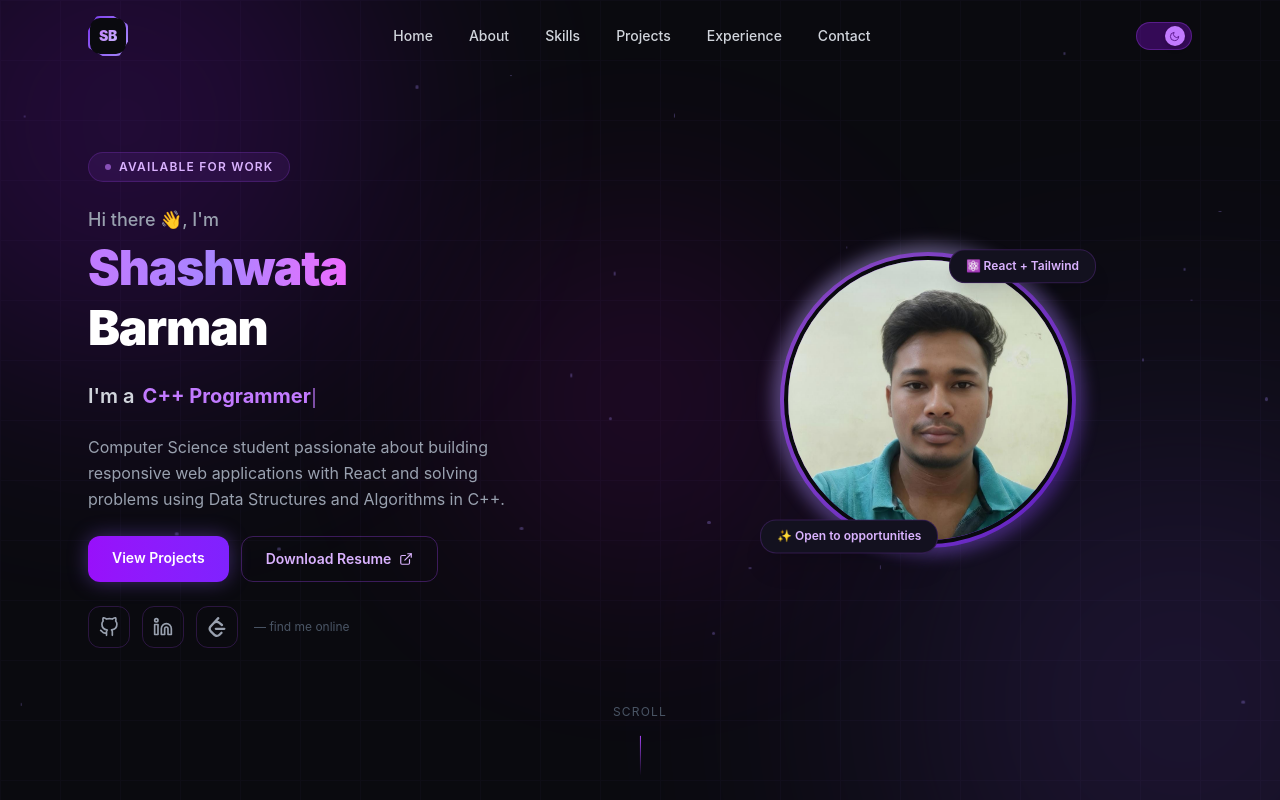
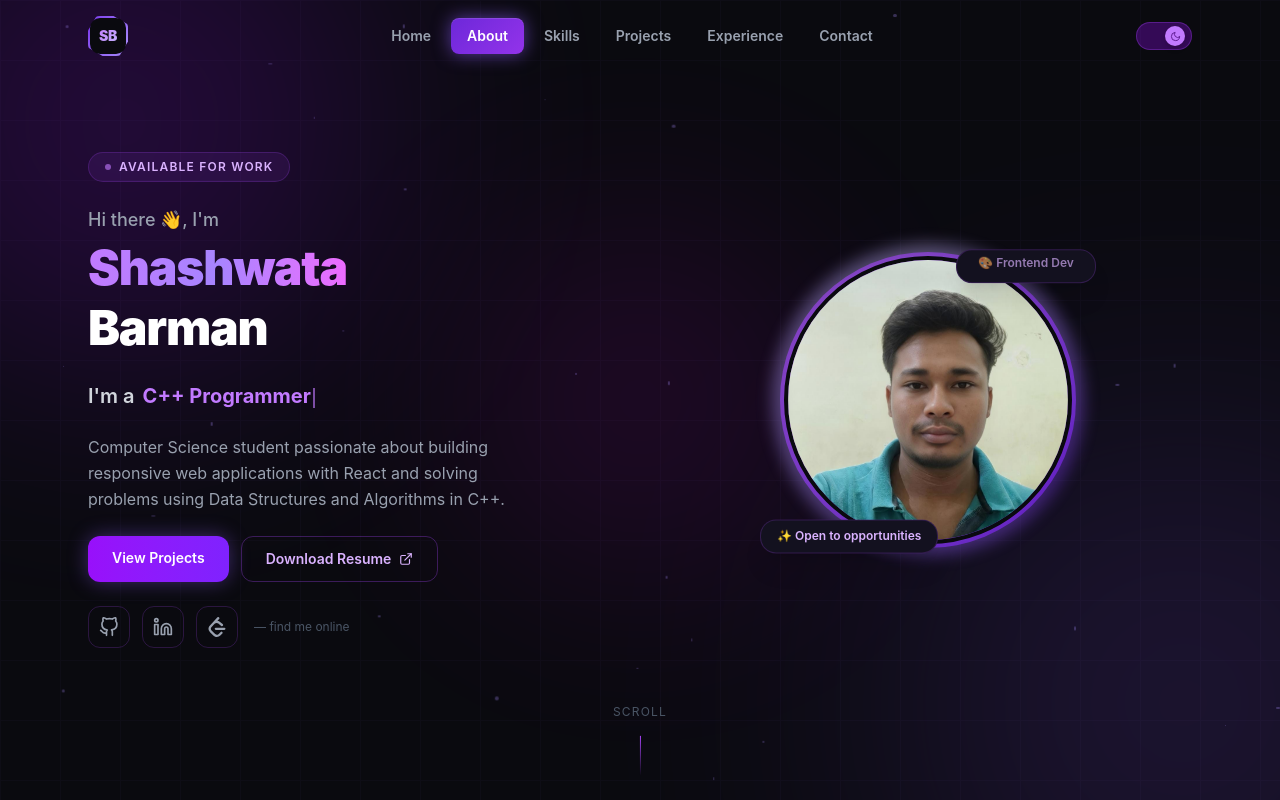
Before and after one commit to shashwata-66/Shashwata, a React (Vite) app: page / in a window 1280 px wide. Shown: the top 800 px of the page. Built offline with nearby package versions, Linux system fonts and the light colour scheme.

Commit message:
Update navbar active link style from underline to pill highlight

```diff
--- a/src/components/Hero.jsx
+++ b/src/components/Hero.jsx
@@ -1,11 +1,17 @@
 import { useEffect, useState } from "react";
-import { motion } from "framer-motion";
+import { motion, AnimatePresence } from "framer-motion";
 import { FiGithub, FiLinkedin, FiExternalLink } from "react-icons/fi";
 import { SiLeetcode } from "react-icons/si";
 
 import heroImage from "../assets/hero-image.jpeg";
 
-const roles = ["Front End Developer", "C++ Programmer", "DSA Enthusiast", "Creative Coder"];
+const roles = ["Front End Developer", "C++ Programmer", "DSA Enthusiast", "Problem Solver"];
+
+const photoBadges = [
+  { emoji: "⚛️", text: "React + Tailwind" },
+  { emoji: "⚡", text: "C++ + DSA" },
+  { emoji: "🎨", text: "Frontend Dev" },
+];
 
 const socialLinks = [
   { icon: <FiGithub size={20} />,   href: "https://github.com/shashwata-66",                   label: "GitHub"   },
@@ -42,6 +48,15 @@ function useTypewriter(words, speed = 80, pause = 1800) {
   return displayed;
 }
 
+function useRotatingBadge(items, interval = 2200) {
+  const [index, setIndex] = useState(0);
+  useEffect(() => {
+    const t = setInterval(() => setIndex(i => (i + 1) % items.length), interval);
+    return () => clearInterval(t);
+  }, [items.length, interval]);
+  return index;
+}
+
 function Particle({ darkMode }) {
   const style = {
     left:              `${Math.random() * 100}%`,
@@ -60,8 +75,9 @@ function Particle({ darkMode }) {
 }
 
 export default function Hero({ darkMode }) {
-  const typed     = useTypewriter(roles);
-  const particles = Array.from({ length: 30 });
+  const typed       = useTypewriter(roles);
+  const badgeIndex  = useRotatingBadge(photoBadges);
+  const particles   = Array.from({ length: 30 });
 
   // Three breakpoints: phone < 640, tablet 640–1279, desktop >= 1280
   const [screenType, setScreenType] = useState("desktop");
@@ -200,9 +216,22 @@ export default function Hero({ darkMode }) {
                     darkMode ? "bg-[#13111f] border-purple-500/20 text-purple-300" : "bg-white border-purple-100 text-purple-700"
                   }`}>✨ Open to opportunities</motion.div>
                 <motion.div animate={{ y: [0, 6, 0] }} transition={{ duration: 3.5, repeat: Infinity, ease: "easeInOut", delay: 1 }}
-                  className={`absolute -top-3 -right-6 px-4 py-2 rounded-2xl text-xs font-semibold shadow-xl border ${
+                  className={`absolute -top-3 -right-6 overflow-hidden px-4 py-2 rounded-2xl text-xs font-semibold shadow-xl border min-w-[140px] text-center ${
                     darkMode ? "bg-[#13111f] border-purple-500/20 text-purple-300" : "bg-white border-purple-100 text-purple-700"
-                  }`}>⚛️ React + Tailwind</motion.div>
+                  }`}>
+                  <AnimatePresence mode="wait">
+                    <motion.span
+                      key={badgeIndex}
+                      initial={{ opacity: 0, y: 10 }}
+                      animate={{ opacity: 1, y: 0 }}
+                      exit={{ opacity: 0, y: -10 }}
+                      transition={{ duration: 0.35, ease: "easeOut" }}
+                      className="flex items-center justify-center gap-1.5"
+                    >
+                      {photoBadges[badgeIndex].emoji} {photoBadges[badgeIndex].text}
+                    </motion.span>
+                  </AnimatePresence>
+                </motion.div>
               </div>
             </motion.div>
 
--- a/src/components/Navbar.jsx
+++ b/src/components/Navbar.jsx
@@ -1,4 +1,4 @@
-import { useState, useEffect } from "react";
+import { useState, useEffect, useRef } from "react";
 import { motion, AnimatePresence } from "framer-motion";
 import { FiSun, FiMoon, FiMenu, FiX } from "react-icons/fi";
 
@@ -11,12 +11,31 @@ const navLinks = [
   { label: "Contact",    href: "#contact" },
 ];
 
+// Returns whichever section has scrolled past the top-third of the viewport
+function getActiveSection() {
+  const triggerY = window.innerHeight * 0.35; // 35% down viewport
+
+  // Walk sections bottom-up; first one whose top is above the trigger line wins
+  for (let i = navLinks.length - 1; i >= 0; i--) {
+    const el = document.querySelector(navLinks[i].href);
+    if (!el) continue;
+    if (el.getBoundingClientRect().top <= triggerY) {
+      return navLinks[i].href;
+    }
+  }
+  return "#hero";
+}
+
 export default function Navbar({ darkMode, toggleDarkMode }) {
-  const [scrolled, setScrolled]     = useState(false);
-  const [menuOpen, setMenuOpen]     = useState(false);
-  const [activeLink, setActiveLink] = useState("");
-  const [isMobile, setIsMobile]     = useState(false);
+  const [scrolled,   setScrolled]   = useState(false);
+  const [menuOpen,   setMenuOpen]   = useState(false);
+  const [activeLink, setActiveLink] = useState("#hero");
+  const [isMobile,   setIsMobile]   = useState(false);
 
+  const isClickScrolling = useRef(false);
+  const suppressTimer    = useRef(null);
+
+  // ── Responsive ─────────────────────────────────────────────────────────
   useEffect(() => {
     const check = () => setIsMobile(window.innerWidth < 1280);
     check();
@@ -25,20 +44,36 @@ export default function Navbar({ darkMode, toggleDarkMode }) {
   }, []);
 
   useEffect(() => {
-    const handleScroll = () => setScrolled(window.scrollY > 20);
-    window.addEventListener("scroll", handleScroll);
-    return () => window.removeEventListener("scroll", handleScroll);
-  }, []);
-
-  useEffect(() => {
     if (!isMobile) setMenuOpen(false);
   }, [isMobile]);
 
+  // ── Scroll spy ─────────────────────────────────────────────────────────
+  useEffect(() => {
+    const onScroll = () => {
+      setScrolled(window.scrollY > 20);
+      if (!isClickScrolling.current) {
+        setActiveLink(getActiveSection());
+      }
+    };
+    window.addEventListener("scroll", onScroll, { passive: true });
+    onScroll(); // sync on mount
+    return () => window.removeEventListener("scroll", onScroll);
+  }, []);
+
+  // ── Nav click ──────────────────────────────────────────────────────────
   const handleNavClick = (href) => {
     setActiveLink(href);
     setMenuOpen(false);
-    const el = document.querySelector(href);
-    if (el) el.scrollIntoView({ behavior: "smooth" });
+
+    // Suppress spy while smooth-scroll animates (~1 s), then re-sync
+    isClickScrolling.current = true;
+    clearTimeout(suppressTimer.current);
+    suppressTimer.current = setTimeout(() => {
+      isClickScrolling.current = false;
+      setActiveLink(getActiveSection());
+    }, 1000);
+
+    document.querySelector(href)?.scrollIntoView({ behavior: "smooth" });
   };
 
   return (
@@ -55,15 +90,15 @@ export default function Navbar({ darkMode, toggleDarkMode }) {
             : "bg-transparent"
         }`}
       >
-        {/* px-6 on desktop, on mobile add pr-5 to push controls right */}
-        <div className="max-w-6xl mx-auto py-4 flex items-center justify-between"
+        <div
+          className="max-w-6xl mx-auto py-4 flex items-center justify-between"
           style={{ paddingLeft: "1.5rem", paddingRight: isMobile ? "1.25rem" : "1.5rem" }}
         >
 
-          {/* Logo */}
+          {/* ── Logo ─────────────────────────────────────────────────── */}
           <motion.a
             href="#"
-            onClick={() => window.scrollTo({ top: 0, behavior: "smooth" })}
+            onClick={(e) => { e.preventDefault(); handleNavClick("#hero"); }}
             whileHover={{ scale: 1.05 }}
             whileTap={{ scale: 0.97 }}
             className="relative group"
@@ -75,8 +110,10 @@ export default function Navbar({ darkMode, toggleDarkMode }) {
                 className="absolute inset-0"
                 style={{ background: "conic-gradient(from 0deg, #7c3aed, #a78bfa, #7c3aed)" }}
               />
-              <div className="absolute inset-[2px] rounded-[10px] flex items-center justify-center"
-                style={{ background: darkMode ? "#0a0a0f" : "#ffffff" }}>
+              <div
+                className="absolute inset-[2px] rounded-[10px] flex items-center justify-center"
+                style={{ background: darkMode ? "#0a0a0f" : "#ffffff" }}
+              >
                 <span className="text-sm font-black tracking-tight bg-gradient-to-br from-purple-400 to-violet-300 bg-clip-text text-transparent select-none">
                   SB
                 </span>
@@ -84,46 +121,70 @@ export default function Navbar({ darkMode, toggleDarkMode }) {
             </div>
           </motion.a>
 
-          {/* Desktop Nav Links */}
+          {/* ── Desktop links ─────────────────────────────────────────── */}
           {!isMobile && (
             <ul className="flex items-center gap-1">
-              {navLinks.map((link, i) => (
-                <motion.li key={link.href}
-                  initial={{ opacity: 0, y: -10 }} animate={{ opacity: 1, y: 0 }}
+              {navLinks.map((link, i) => {
+                const isActive = activeLink === link.href;
+                return (
+                  <motion.li
+                    key={link.href}
+                    initial={{ opacity: 0, y: -10 }}
+                    animate={{ opacity: 1, y: 0 }}
                     transition={{ delay: 0.1 + i * 0.07, duration: 0.4 }}
                   >
                     <button
                       onClick={() => handleNavClick(link.href)}
-                    className={`relative px-4 py-2 text-sm font-medium rounded-lg transition-colors duration-200 group ${
-                      darkMode ? "text-gray-300 hover:text-white" : "text-gray-600 hover:text-gray-900"
-                    } ${activeLink === link.href ? (darkMode ? "text-white" : "text-gray-900") : ""}`}
+                      className={`relative px-4 py-2 text-sm font-semibold rounded-lg transition-colors duration-200 group ${
+                        isActive
+                          ? "text-white"
+                          : darkMode
+                          ? "text-gray-400 hover:text-white"
+                          : "text-gray-500 hover:text-gray-900"
+                      }`}
                     >
-                    <span className={`absolute inset-0 rounded-lg transition-opacity duration-200 ${
-                      activeLink === link.href ? "opacity-100" : "opacity-0 group-hover:opacity-100"
-                    } ${darkMode ? "bg-purple-500/10" : "bg-purple-50"}`} />
-                    <span className="relative z-10">{link.label}</span>
-                    {activeLink === link.href && (
-                      <motion.span layoutId="activeNavUnderline"
-                        className="absolute bottom-0.5 left-3 right-3 h-[2px] rounded-full"
-                        style={{ background: "linear-gradient(90deg, #7c3aed, #c084fc)" }}
-                        transition={{ type: "spring", stiffness: 400, damping: 30 }}
+                      {/* Animated glowing pill for active */}
+                      {isActive && (
+                        <motion.span
+                          layoutId="activeNavPill"
+                          className="absolute inset-0 rounded-lg"
+                          style={{
+                            background: "linear-gradient(135deg, #6d28d9, #9333ea)",
+                            boxShadow: "0 0 18px rgba(139,92,246,0.6), inset 0 1px 0 rgba(255,255,255,0.12)",
+                          }}
+                          transition={{ type: "spring", stiffness: 380, damping: 30 }}
                         />
                       )}
+
+                      {/* Hover bg when not active */}
+                      {!isActive && (
+                        <span
+                          className={`absolute inset-0 rounded-lg opacity-0 group-hover:opacity-100 transition-opacity duration-200 ${
+                            darkMode ? "bg-white/5" : "bg-gray-100"
+                          }`}
+                        />
+                      )}
+
+                      <span className="relative z-10">{link.label}</span>
                     </button>
                   </motion.li>
-              ))}
+                );
+              })}
             </ul>
           )}
 
-          {/* Right controls */}
+          {/* ── Right controls ────────────────────────────────────────── */}
           <div className="flex items-center gap-2">
 
-            {/* Dark/Light Toggle */}
+            {/* Theme toggle */}
             <motion.button
-              whileHover={{ scale: 1.08 }} whileTap={{ scale: 0.93 }}
+              whileHover={{ scale: 1.08 }}
+              whileTap={{ scale: 0.93 }}
               onClick={toggleDarkMode}
               className={`relative w-14 h-7 rounded-full transition-colors duration-300 flex items-center ${
-                darkMode ? "bg-purple-600/30 border border-purple-500/30" : "bg-gray-200 border border-gray-300"
+                darkMode
+                  ? "bg-purple-600/30 border border-purple-500/30"
+                  : "bg-gray-200 border border-gray-300"
               }`}
               aria-label="Toggle theme"
             >
@@ -134,11 +195,13 @@ export default function Navbar({ darkMode, toggleDarkMode }) {
                   darkMode ? "bg-purple-400" : "bg-white"
                 }`}
               >
-                {darkMode ? <FiMoon size={11} className="text-purple-900" /> : <FiSun size={11} className="text-yellow-500" />}
+                {darkMode
+                  ? <FiMoon size={11} className="text-purple-900" />
+                  : <FiSun  size={11} className="text-yellow-500" />}
               </motion.div>
             </motion.button>
 
-            {/* Hamburger — mobile/tablet only */}
+            {/* Hamburger */}
             {isMobile && (
               <motion.button
                 whileTap={{ scale: 0.9 }}
@@ -150,11 +213,15 @@ export default function Navbar({ darkMode, toggleDarkMode }) {
               >
                 <AnimatePresence mode="wait">
                   {menuOpen ? (
-                    <motion.span key="close" initial={{ rotate: -90, opacity: 0 }} animate={{ rotate: 0, opacity: 1 }} exit={{ rotate: 90, opacity: 0 }} transition={{ duration: 0.2 }}>
+                    <motion.span key="close"
+                      initial={{ rotate: -90, opacity: 0 }} animate={{ rotate: 0, opacity: 1 }} exit={{ rotate: 90, opacity: 0 }}
+                      transition={{ duration: 0.2 }}>
                       <FiX size={20} />
                     </motion.span>
                   ) : (
-                    <motion.span key="open" initial={{ rotate: 90, opacity: 0 }} animate={{ rotate: 0, opacity: 1 }} exit={{ rotate: -90, opacity: 0 }} transition={{ duration: 0.2 }}>
+                    <motion.span key="open"
+                      initial={{ rotate: 90, opacity: 0 }} animate={{ rotate: 0, opacity: 1 }} exit={{ rotate: -90, opacity: 0 }}
+                      transition={{ duration: 0.2 }}>
                       <FiMenu size={20} />
                     </motion.span>
                   )}
@@ -166,7 +233,7 @@ export default function Navbar({ darkMode, toggleDarkMode }) {
         </div>
       </motion.nav>
 
-      {/* Mobile Dropdown Menu */}
+      {/* ── Mobile dropdown ──────────────────────────────────────────────── */}
       <AnimatePresence>
         {menuOpen && isMobile && (
           <motion.div
@@ -181,22 +248,35 @@ export default function Navbar({ darkMode, toggleDarkMode }) {
             }`}
           >
             <ul className="p-3 flex flex-col gap-1">
-              {navLinks.map((link, i) => (
-                <motion.li key={link.href} initial={{ opacity: 0, x: -16 }} animate={{ opacity: 1, x: 0 }} transition={{ delay: i * 0.06 }}>
+              {navLinks.map((link, i) => {
+                const isActive = activeLink === link.href;
+                return (
+                  <motion.li
+                    key={link.href}
+                    initial={{ opacity: 0, x: -16 }}
+                    animate={{ opacity: 1, x: 0 }}
+                    transition={{ delay: i * 0.06 }}
+                  >
                     <button
                       onClick={() => handleNavClick(link.href)}
-                    className={`w-full text-left px-4 py-3 rounded-xl text-sm font-medium transition-all duration-200 ${
-                      darkMode ? "text-gray-300 hover:text-white hover:bg-purple-500/10" : "text-gray-600 hover:text-gray-900 hover:bg-purple-50"
-                    } ${
-                      activeLink === link.href
-                        ? darkMode ? "text-white bg-purple-500/10 border-l-2 border-purple-500" : "text-purple-700 bg-purple-50 border-l-2 border-purple-500"
-                        : ""
+                      className={`relative w-full text-left px-4 py-3 rounded-xl text-sm font-semibold transition-all duration-200 overflow-hidden ${
+                        isActive ? "text-white" : darkMode ? "text-gray-400 hover:text-white hover:bg-white/5" : "text-gray-500 hover:text-gray-900 hover:bg-gray-50"
                       }`}
                     >
-                    {link.label}
+                      {isActive && (
+                        <span
+                          className="absolute inset-0 rounded-xl"
+                          style={{
+                            background: "linear-gradient(135deg, #6d28d9, #9333ea)",
+                            boxShadow: "0 0 14px rgba(139,92,246,0.4)",
+                          }}
+                        />
+                      )}
+                      <span className="relative z-10">{link.label}</span>
                     </button>
                   </motion.li>
-              ))}
+                );
+              })}
             </ul>
           </motion.div>
         )}
```
Lines whose indentation alone changed are shown as unchanged.
